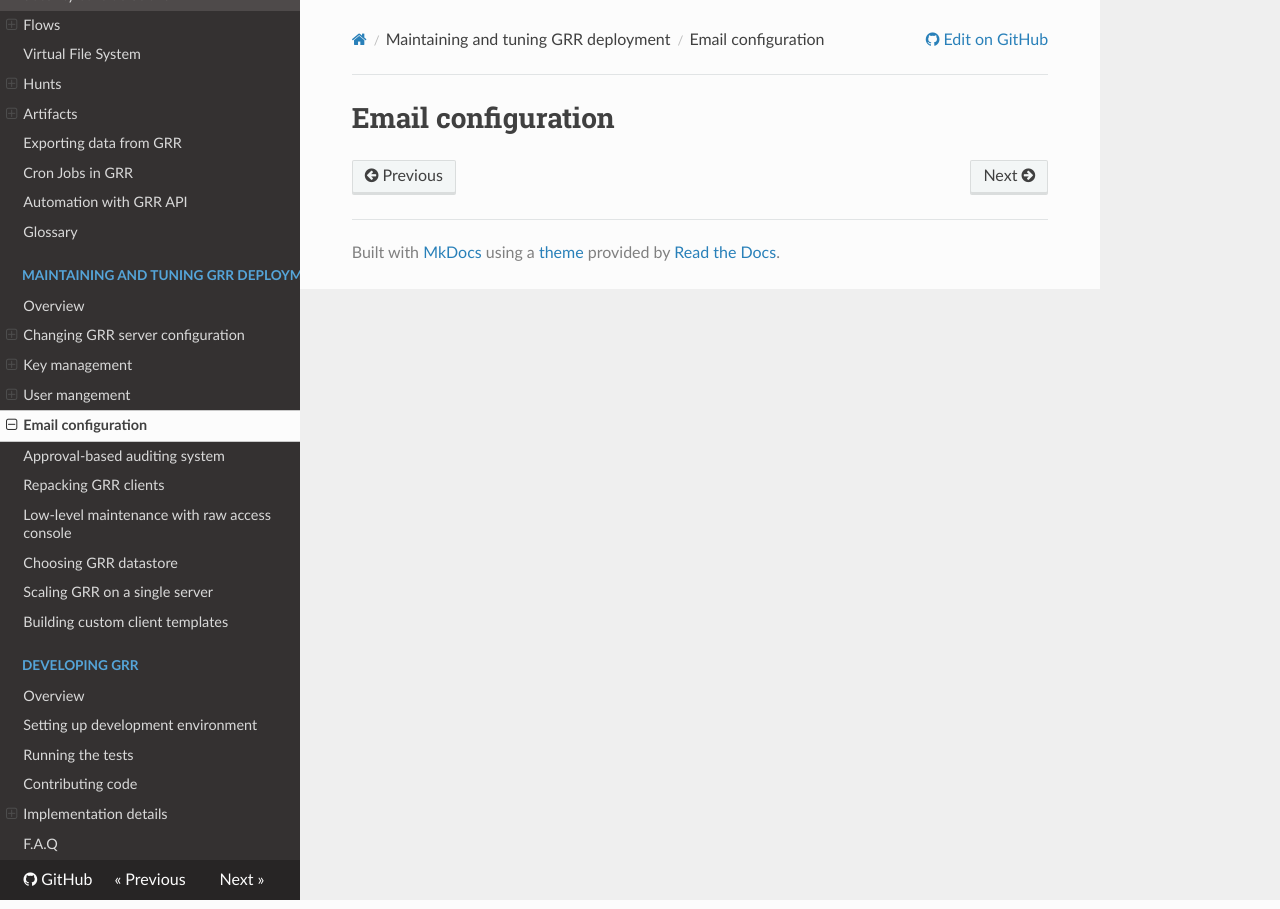
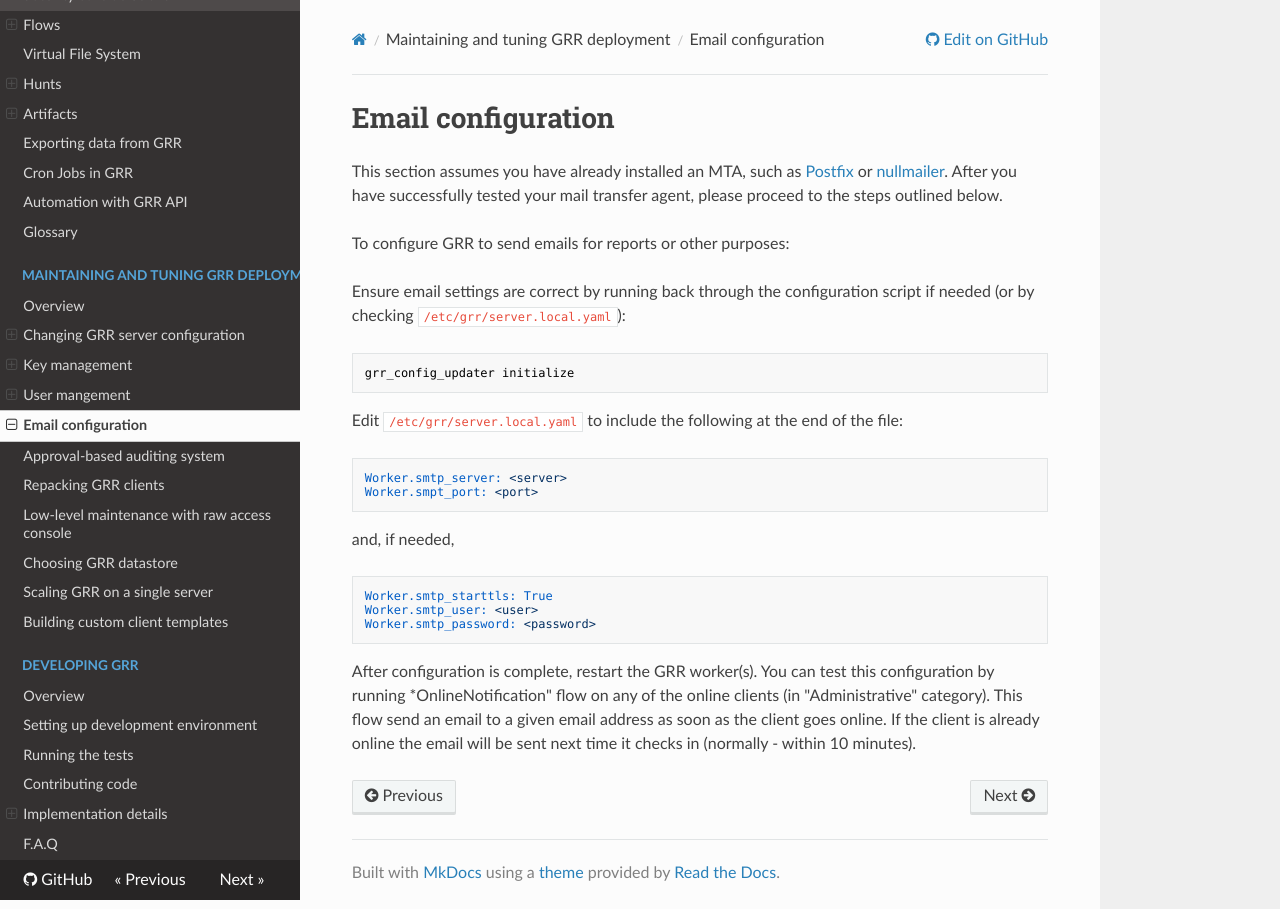
Before and after one commit to google/grr-doc, an MkDocs documentation site: the page built from docs/maintaining-and-tuning/email-configuration.md, in a window 1280 px wide. Built offline with MkDocs 1.6.1, drawn with Linux system fonts in a browser that asks for light colours; nearby versions of some CDN libraries; old or Windows-style settings are respelled for this version of MkDocs.

Commit message:
Documented email configuration.

````diff
--- a/docs/maintaining-and-tuning/email-configuration.md
+++ b/docs/maintaining-and-tuning/email-configuration.md
@@ -1 +1,28 @@
 # Email configuration
+
+This section assumes you have already installed an MTA, such as [Postfix](http://www.postfix.org/) or [nullmailer](http://untroubled.org/nullmailer/).  After you have successfully tested your mail transfer agent, please proceed to the steps outlined below.
+
+To configure GRR to send emails for reports or other purposes:
+
+Ensure email settings are correct by running back through the configuration script if needed (or by checking `/etc/grr/server.local.yaml`):
+
+``` bash
+grr_config_updater initialize
+```
+
+Edit ```/etc/grr/server.local.yaml``` to include the following at the end of the file:
+
+``` yaml
+Worker.smtp_server: <server>
+Worker.smpt_port: <port>
+```
+
+and, if needed,
+
+``` yaml
+Worker.smtp_starttls: True
+Worker.smtp_user: <user>
+Worker.smtp_password: <password>
+```
+
+After configuration is complete, restart the GRR worker(s). You can test this configuration by running *OnlineNotification" flow on any of the online clients (in "Administrative" category). This flow send an email to a given email address as soon as the client goes online. If the client is already online the email will be sent next time it checks in (normally - within 10 minutes).
````
